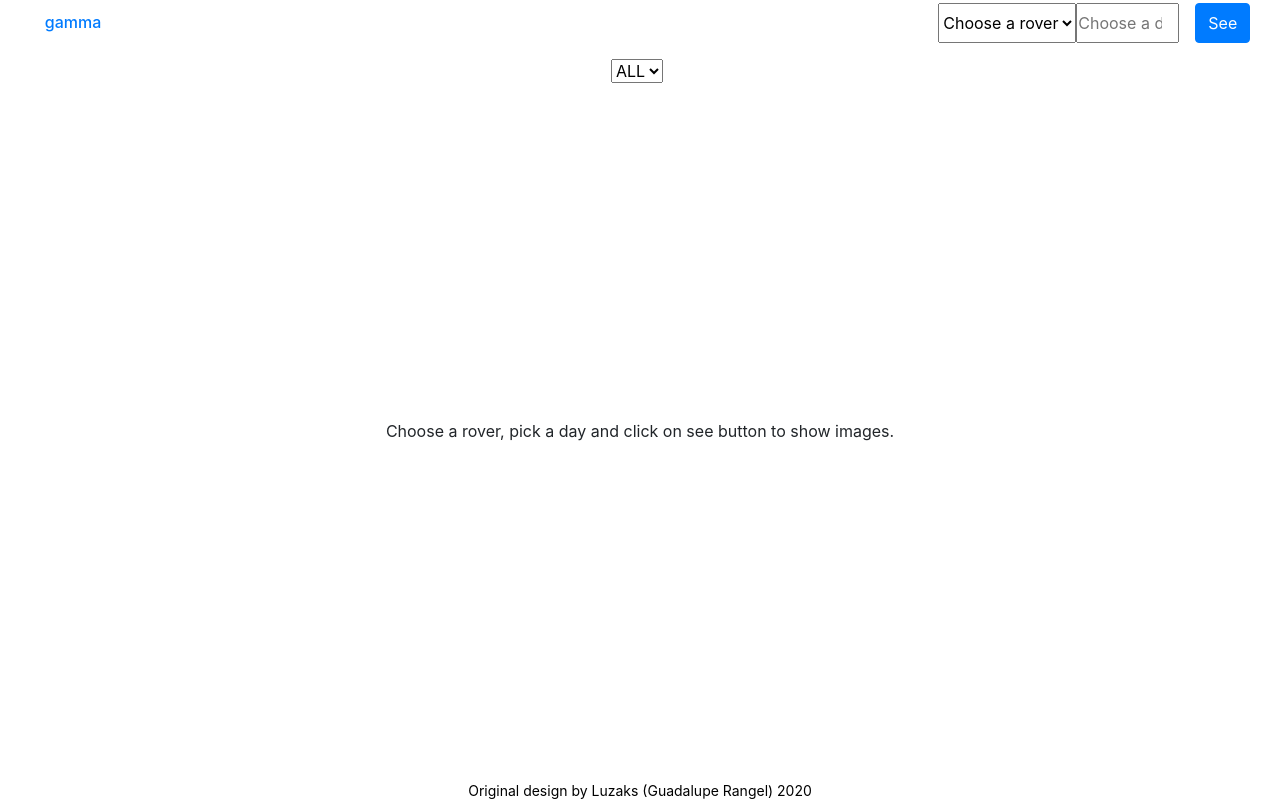
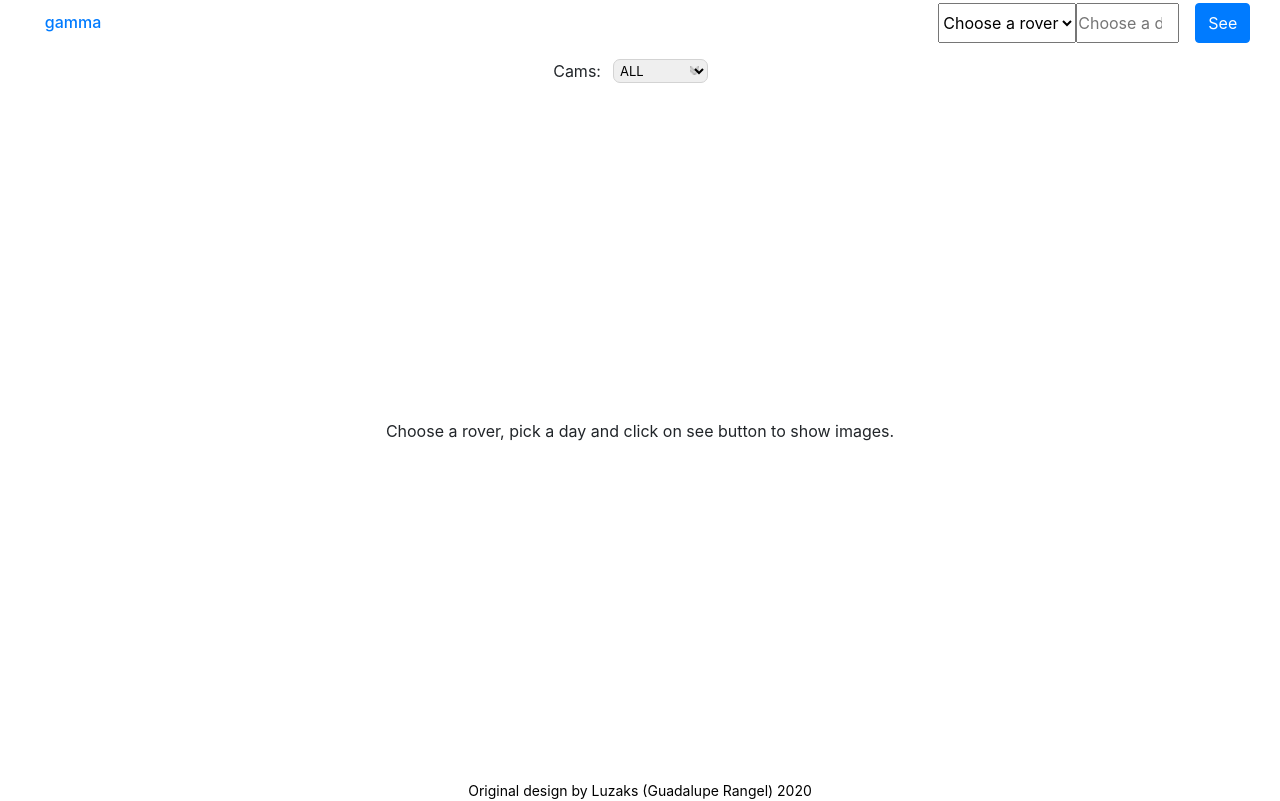
Before and after one commit to Luzaks/capstone-gamma, a React (Create React App) app: page / in a window 1280 px wide. Built offline with nearby package versions, Linux system fonts and the light colour scheme.

Commit message:
Style: Add custom style for camera input.

```diff
--- a/src/components/photoComponents/CameraFilter.js
+++ b/src/components/photoComponents/CameraFilter.js
@@ -4,7 +4,9 @@ import { filterCreator } from '../../Redux/actions/actions';
 import UiHelper from '../helpers/uiHelper';
 
 const CameraFilter = ({ dispatch, cameras, filterState }) => (
-  <div>
+  <div className="d-flex">
+    Cams:
+    {' '}
     <select
       className="filter-selector"
       name="Cams"
--- a/src/containers/PhotosList.js
+++ b/src/containers/PhotosList.js
@@ -23,11 +23,11 @@ const PhotosList = ({
   const infoHelper = solState => {
     const roverInfo = (
       <ParMenu>
-        Rover:
-        {' '}
         {roverState.rover_name}
         {' '}
-        Martian Day:
+        rover at
+        {' '}
+        martian day
         {' '}
         {solState}
       </ParMenu>
--- a/src/styles/App.css
+++ b/src/styles/App.css
@@ -1,3 +1,27 @@
+/* Cams Filter */
+
+.filter-selector {
+  min-width: 95px;
+  height: 24px;
+  font-size: 13px;
+  -webkit-appearance: button;
+  -moz-appearance: button;
+  -webkit-user-select: none;
+  -moz-user-select: none;
+  margin-left: 12px;
+  border: 1px solid lightgrey;
+  border-radius: 7px;
+  padding: 1px 2px;
+  background-image: url("../assets/imgs/download.png");
+  background-position-x: 90%;
+  background-position-y: 50%;
+  background-repeat: no-repeat;
+}
+
+.filter-selector:hover {
+  cursor: pointer;
+}
+
 /*FetchingComponents */
 
 .filter-rover,
--- a/src/styles/StyledComponents.js
+++ b/src/styles/StyledComponents.js
@@ -33,7 +33,7 @@ const CardMenu = styled.div`
   display: flex;
   align-items: center;
   justify-content: start;
-  padding: 0 25%;
+  padding: 0 25% 0 24%;
   margin-top: 13.5px;
 `;
 
@@ -47,6 +47,7 @@ const MenuItem = styled.div`
 
 const ParMenu = styled.p`
   margin: 0;
+  font-size: 15px;
 `;
 
 const Catalog = styled.div`
```
Also changed, not shown: src/assets/imgs/download.png (added).
